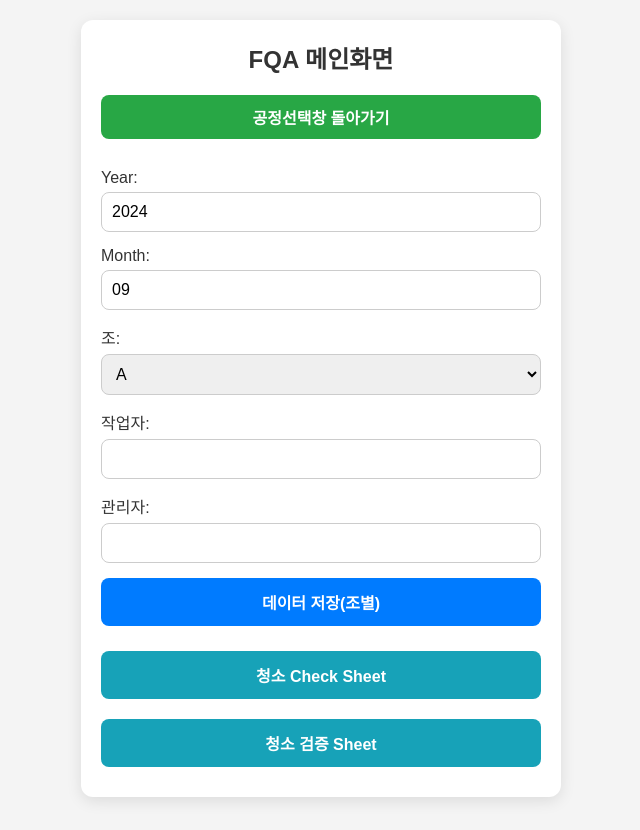
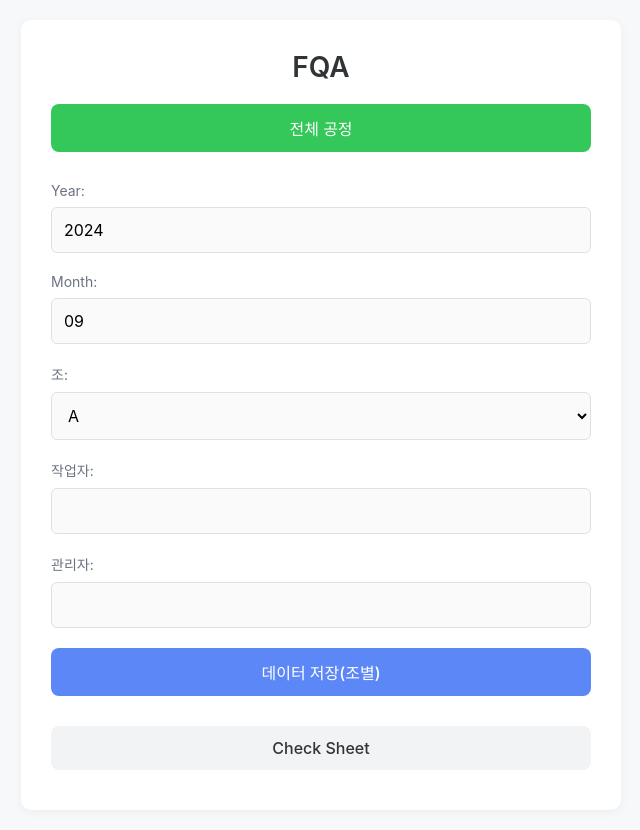
Before and after one commit to hctaehoon/checkSheetApp, a FastAPI app: page /fqa in a window 1280 px wide. Shown: the whole page, without its empty margins (319-959 px from the left). Before the commit the page ends 801 px from the top, so only its background shows below. Run offline with FastAPI, Linux system fonts and the light colour scheme; parts of the project's set-up code (start-up, migrations or seed data) failed here and were passed over.

Commit message:
mac_work

```diff
--- a/db.py
+++ b/db.py
@@ -110,6 +110,40 @@ temperature_table = Table(
     Column("date", String),
 )
 
+
+# 비고 테이블 추가
+remarks_table = Table(
+    "remarks",
+    metadata,
+    Column("id", Integer, primary_key=True),
+    Column("process", String),        # 공정 이름 (예: FQA, VRS 등)
+    Column("equipment_type", String, nullable=True), # 장비 종류 (Optional)
+    Column("equipment_id", Integer, nullable=True),  # 장비 호기 (Optional)
+    Column("team", String),           # 조
+    Column("manager", String),        # 관리자
+    Column("remark", String),         # 비고 내용
+    Column("date", String)            # 날짜
+)
+
+
+# 비고 데이터 삽입 함수 추가
+async def insert_remark_data(data):
+    query = remarks_table.insert().values(
+        process=data.get("process"),
+        equipment_type=data.get("equipment_type"),
+        equipment_id=data.get("equipment_id"),
+        team=data.get("team"),
+        manager=data.get("manager"),
+        remark=data.get("remark"),
+        date=data.get("date")
+    )
+    await database.execute(query)
+
+# 비고 데이터 조회 함수 추가
+async def get_remarks():
+    query = remarks_table.select()
+    return await database.fetch_all(query)
+
 engine = create_engine(DATABASE_URL)
 metadata.create_all(engine)
 SessionLocal = sessionmaker(autocommit=False, autoflush=False, bind=engine)
--- a/main.py
+++ b/main.py
@@ -8,7 +8,7 @@ import asyncio
 import os
 import platform
 import subprocess
-from db import database, insert_data, get_all_data, delete_data, metadata
+from db import database, insert_data, get_all_data, delete_data, metadata , insert_remark_data , get_remarks , remarks_table
 
 
 
@@ -199,18 +199,51 @@ async def fvi_sheet2(request: Request, year: str, month: str, team: str, worker:
 async def save_check_sheet(sheet_name: str, request: Request):
     data = await request.json()
 
+    # 시트 이름을 로그로 출력하여 확인
+    print(f"Received sheet name: {sheet_name}")
+
+    # 체크리스트 데이터 처리
     if sheet_name.startswith("fqa"):
         await insert_fqa_data(sheet_name, data)
     elif sheet_name.startswith("vrs"):
         await insert_vrs_data(sheet_name, data)
     elif sheet_name.startswith("fvi"):
-        await insert_fqa_data(sheet_name, data)  # FVI도 FQA와 같은 구조를 사용
+        await insert_fqa_data(sheet_name, data)
+    elif sheet_name == "remark":
+        print("remark전송")
     else:
         raise ValueError("Invalid sheet name")
 
+    # 비고 데이터가 있으면 비고 테이블에 저장
+    if data.get("remark"):
+        await insert_remark_data({
+            "process": sheet_name,  # 공정명을 sheet_name으로 저장
+            "equipment_type": data.get("equipment_type", None),  # 선택적 데이터
+            "equipment_id": data.get("equipment_id", None),      # 선택적 데이터
+            "team": data.get("team"),
+            "manager": data.get("manager"),
+            "remark": data.get("remark"),
+            "date": data.get("date")
+        })
+
     return JSONResponse(content={"message": f"Data successfully saved to {sheet_name}"})
 
+# 비고 데이터 저장 라우터
+@app.post("/save/remark")
+async def save_remark(request: Request):
+    data = await request.json()
+    # 비고 데이터가 공백이 아니면 저장
+    if data.get("remark"):
+        await insert_remark_data(data)
+    return JSONResponse(content={"message": "Remark successfully saved"})
 
+
+
+# 비고 데이터 조회 라우터
+@app.get("/remarks", response_class=HTMLResponse)
+async def get_remarks_page(request: Request):
+    remarks = await get_remarks()
+    return templates.TemplateResponse("remarks.html", {"request": request, "remarks": remarks})
 # DB 관리 페이지
 @app.get("/db_manage", response_class=HTMLResponse)
 async def db_manage(request: Request):
@@ -238,6 +271,24 @@ async def delete_all_data(table_name: str):
     await database.execute(query)
     return {"message": f"All data from {table_name} has been deleted"}
 
+from fastapi import HTTPException
+
+# 개별 비고 삭제 라우터
+@app.delete("/delete/remark/{remark_id}")
+async def delete_remark(remark_id: int):
+    query = remarks_table.delete().where(remarks_table.c.id == remark_id)
+    result = await database.execute(query)
+    if result:
+        return {"message": "비고가 성공적으로 삭제되었습니다."}
+    else:
+        raise HTTPException(status_code=404, detail="비고를 찾을 수 없습니다.")
+
+# 전체 비고 삭제 라우터
+@app.delete("/delete/remarks")
+async def delete_all_remarks():
+    query = remarks_table.delete()
+    await database.execute(query)
+    return {"message": "모든 비고가 성공적으로 삭제되었습니다."}
 
 # # FQA 온도 체크
 # @app.get("/fqa/temp", response_class=HTMLResponse)
--- a/static/fqa.css
+++ b/static/fqa.css
@@ -3,11 +3,11 @@
     margin: 0;
     padding: 0;
     box-sizing: border-box;
-    font-family: 'Arial', sans-serif;
+    font-family: 'Inter', sans-serif; /* 깔끔하고 모던한 폰트 */
 }
 
 body {
-    background-color: #f4f4f4;
+    background-color: #f7f8fa; /* 밝고 부드러운 배경색 */
     display: flex;
     justify-content: center;
     align-items: center;
@@ -17,12 +17,12 @@ body {
 }
 
 .container {
-    background-color: #fff;
-    border-radius: 12px;
-    box-shadow: 0 4px 15px rgba(0, 0, 0, 0.1);
-    padding: 20px;
+    background-color: #ffffff; /* 흰색 배경 */
+    border-radius: 10px; /* 부드러운 모서리 */
+    box-shadow: 0 2px 10px rgba(0, 0, 0, 0.05); /* 부드러운 그림자 */
+    padding: 30px;
     width: 100%;
-    max-width: 480px; /* 최대 너비 조정 */
+    max-width: 600px; /* 최대 너비 조정 */
     display: flex;
     flex-direction: column;
     justify-content: space-between;
@@ -31,62 +31,64 @@ body {
 }
 
 .title {
-    font-size: 24px;
-    font-weight: bold;
+    font-size: 28px; /* 폰트 크기 조금 키움 */
+    font-weight: 600; /* 폰트 굵기를 약간 강조 */
     margin-bottom: 20px;
     text-align: center;
-    color: #333;
+    color: #2f3437; /* 진한 회색 톤의 폰트 */
 }
 
 .form-group {
-    margin-bottom: 15px;
+    margin-bottom: 20px;
 }
 
 .form-group label {
     display: block;
-    font-size: 16px;
-    margin-bottom: 5px;
-    color: #333;
+    font-size: 14px;
+    margin-bottom: 8px;
+    color: #6b7280; /* 중간 밝기의 회색 */
 }
 
 .form-group input,
 .form-group select {
     width: 100%;
-    padding: 10px;
+    padding: 12px;
     font-size: 16px;
-    border: 1px solid #ccc;
-    border-radius: 8px;
-    transition: border-color 0.3s ease;
+    border: 1px solid #e0e0e0; /* 부드러운 경계 */
+    border-radius: 6px;
+    background-color: #fafafa; /* 연한 회색 배경 */
+    transition: border-color 0.2s ease, background-color 0.2s ease;
 }
 
 .form-group input:focus,
 .form-group select:focus {
-    border-color: #007bff;
+    border-color: #5c88f7; /* 밝은 파란색으로 포커스 */
+    background-color: #ffffff; /* 포커스 시 배경을 흰색으로 */
     outline: none;
 }
 
 /* 버튼 스타일 */
 button {
-    background-color: #007bff;
+    background-color: #5c88f7; /* 부드러운 파란색 */
     color: white;
     border: none;
     padding: 12px 20px;
     font-size: 16px;
-    font-weight: bold;
+    font-weight: 500;
     border-radius: 8px;
     cursor: pointer;
-    transition: background-color 0.3s ease, transform 0.3s ease;
+    transition: background-color 0.2s ease, transform 0.2s ease;
     width: 100%;
     margin-bottom: 10px;
 }
 
 button:hover {
-    background-color: #0056b3;
-    transform: translateY(-2px);
+    background-color: #4a76e5; /* 조금 더 진한 파란색 */
+    transform: translateY(-2px); /* 가벼운 상단 이동 */
 }
 
 button:active {
-    background-color: #00408a;
+    background-color: #3d61cb; /* 눌렸을 때 어두운 파란색 */
     transform: translateY(0);
 }
 
@@ -97,72 +99,72 @@ button:active {
 }
 
 .home-button {
-    background-color: #28a745;
+    background-color: #34c759; /* 깔끔한 그린색 */
     color: white;
-    padding: 10px 20px;
+    padding: 12px 20px;
     font-size: 16px;
     border-radius: 8px;
     width: 100%;
 }
 
 .home-button:hover {
-    background-color: #218838;
+    background-color: #2eb54c; /* 더 진한 그린 */
 }
 
 .home-button:active {
-    background-color: #1e7e34;
+    background-color: #249040; /* 더 어두운 그린 */
 }
 
 /* 시트 버튼 스타일 */
 .sheet-buttons {
     display: flex;
     flex-direction: column;
-    gap: 10px;
+    gap: 12px;
 }
 
 .sheet-buttons button {
-    background-color: #17a2b8;
+    background-color: #f1f3f4; /* 부드러운 회색 */
+    color: #333333;
 }
 
 .sheet-buttons button:hover {
-    background-color: #138496;
+    background-color: #e1e5e8; /* 살짝 더 어두운 회색 */
 }
 
 .sheet-buttons button:active {
-    background-color: #0f6674;
+    background-color: #d1d5d9; /* 더 어두운 회색 */
 }
 
-/* 태블릿을 위한 추가적인 반응형 조정 */
+/* 태블릿을 위한 반응형 조정 */
 @media (max-width: 1024px) {
     .container {
-        max-width: 90%; /* 태블릿에서의 너비를 화면 크기에 맞춤 */
-        padding: 15px;
-        overflow-y: auto; /* 스크롤 가능 */
+        max-width: 90%;
+        padding: 20px;
+        overflow-y: auto;
     }
 
     .title {
-        font-size: 22px; /* 폰트 크기 조정 */
+        font-size: 24px;
     }
 
     .form-group label,
     .form-group input,
     .form-group select {
-        font-size: 14px; /* 입력 폼의 폰트 크기 조정 */
+        font-size: 14px;
     }
 
     button {
-        padding: 10px; /* 버튼 패딩 조정 */
-        font-size: 14px; /* 버튼 폰트 크기 조정 */
-
+        padding: 10px;
+        font-size: 14px;
+    }
 
     .home-button {
-        padding: 8px 15px; /* 홈 버튼 패딩 조정 */
-        font-size: 14px; /* 홈 버튼 폰트 크기 조정 */
+        padding: 10px 15px;
+        font-size: 14px;
     }
 
     .sheet-buttons button {
-        padding: 10px; /* 시트 버튼 패딩 조정 */
-        font-size: 14px; /* 시트 버튼 폰트 크기 조정 */
+        padding: 10px;
+        font-size: 14px;
     }
 }
-}
--- a/templates/fqa.html
+++ b/templates/fqa.html
@@ -8,11 +8,11 @@
 </head>
 <body>
     <div class="container">
-        <div class="title">FQA 메인화면</div>
+        <div class="title">FQA</div>
 
         <!-- 홈 버튼 -->
         <div class="home-button-container">
-            <button class="home-button" onclick="goHome()">공정선택창 돌아가기</button>
+            <button class="home-button" onclick="goHome()">전체 공정</button>
         </div>
         <!-- 필수 데이터 입력 폼 -->
         <form id="dataForm">
@@ -47,8 +47,7 @@
 
             <!-- 시트 선택 -->
             <div class="sheet-buttons">
-                <button type="button" onclick="openSheet(1)">청소 Check Sheet</button>
-                <button type="button" onclick="openSheet(2)">청소 검증 Sheet</button>
+                <button type="button" onclick="openSheet(1)"> Check Sheet</button>
              <!-- 온도 관리 시트 추가 -->
             </div>
         </form>
```
Also changed, not shown: requirements.txt (+5 -140 lines), templates/fqa_sheet1.html (+40 -6 lines), templates/remarks.html (added, +85 -0 lines), test.db.
